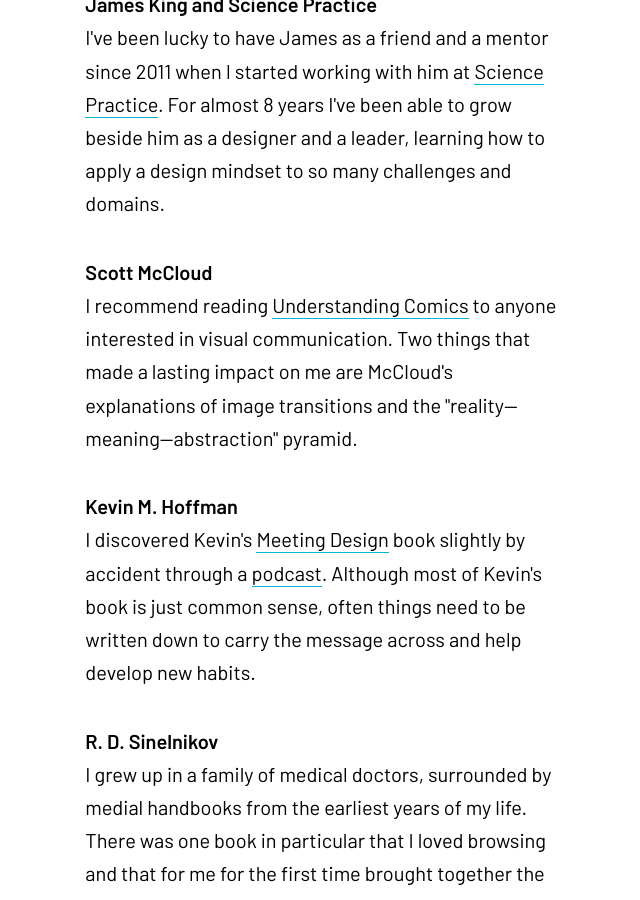
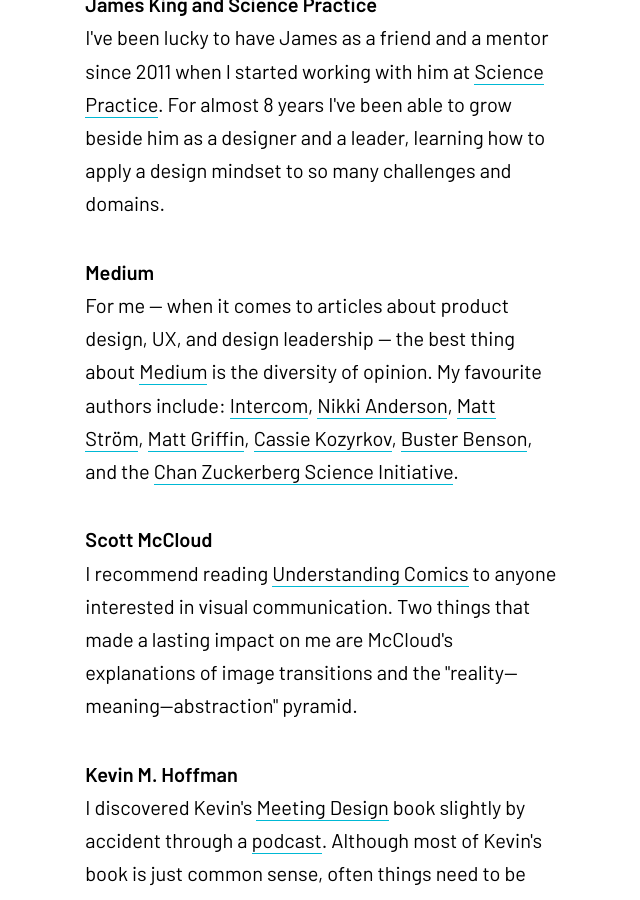
Before and after one commit to marek-kultys/marekkultys.github.io, a Jekyll site: the page built from influences/index.html, in a window 1280 px wide and 900 px high, scrolled down 1318 px. Shown: the whole window, without its empty margins (441-1081 px from the left). Built offline with Jekyll 4.4.1, drawn with Linux system fonts in a browser that asks for light colours.

Commit message:
Add Medium to influences

```diff
--- a/influences/index.html
+++ b/influences/index.html
@@ -41,6 +41,17 @@
             <p>I've been lucky to have James as a friend and a mentor since 2011 when I started working with him at <a href="https://www.science-practice.com/" target="_blank">Science Practice</a>. For almost 8 years I've been able to grow beside him as a designer and a leader, learning how to apply a design mindset to so many challenges and domains.</p>
          </div>
          <div class="entry">
+            <h3>Medium</h3>
+            <p>For me — when it comes to articles about product design, UX, and design leadership — the best thing about <a href="https://medium.com/@marekkultys" target="_blank">Medium</a> is the diversity of opinion. My favourite authors include:
+            <a href="https://medium.com/@intercom" target="_blank">Intercom</a>,
+            <a href="https://medium.com/@nikki_anderson" target="_blank">Nikki Anderson</a>,
+            <a href="https://medium.com/@ilikescience" target="_blank">Matt Ström</a>,
+            <a href="https://ux.shopify.com/@matt.griffin" target="_blank">Matt Griffin</a>,
+            <a href="https://medium.com/@kozyrkov" target="_blank">Cassie Kozyrkov</a>,
+            <a href="https://medium.com/@buster" target="_blank">Buster Benson</a>, and the
+            <a href="https://medium.com/@cziscience" target="_blank">Chan Zuckerberg Science Initiative</a>.</p>
+         </div>
+         <div class="entry">
             <h3>Scott McCloud</h3>
             <p>I recommend reading <a href="https://www.bookdepository.com/Understanding-Comics-Scott-McCloud/9780060976255" target="_blank">Understanding Comics</a> to anyone interested in visual communication. Two things that made a lasting impact on me are McCloud's explanations of image transitions and the "reality—meaning—abstraction" pyramid.</p>
          </div>
```
